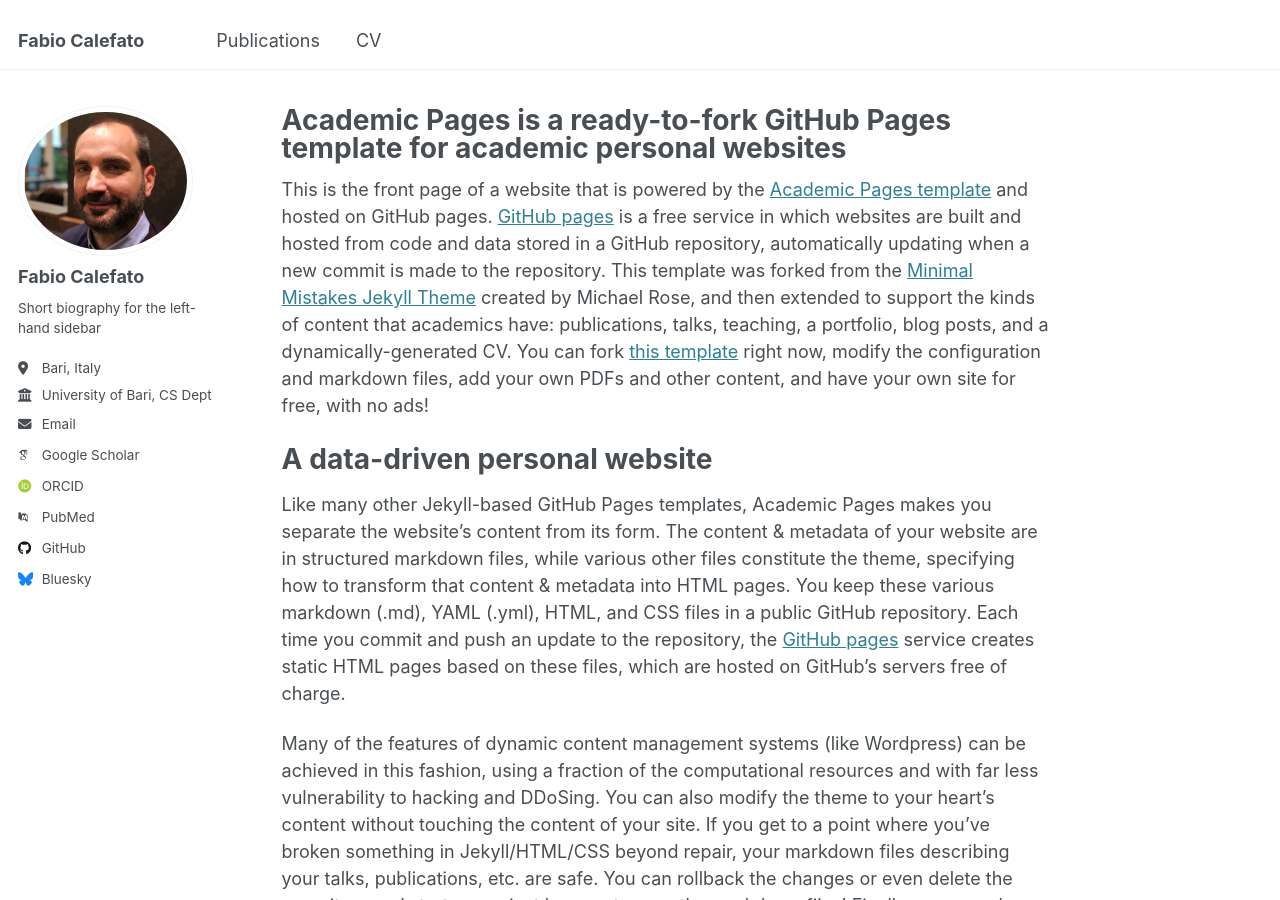
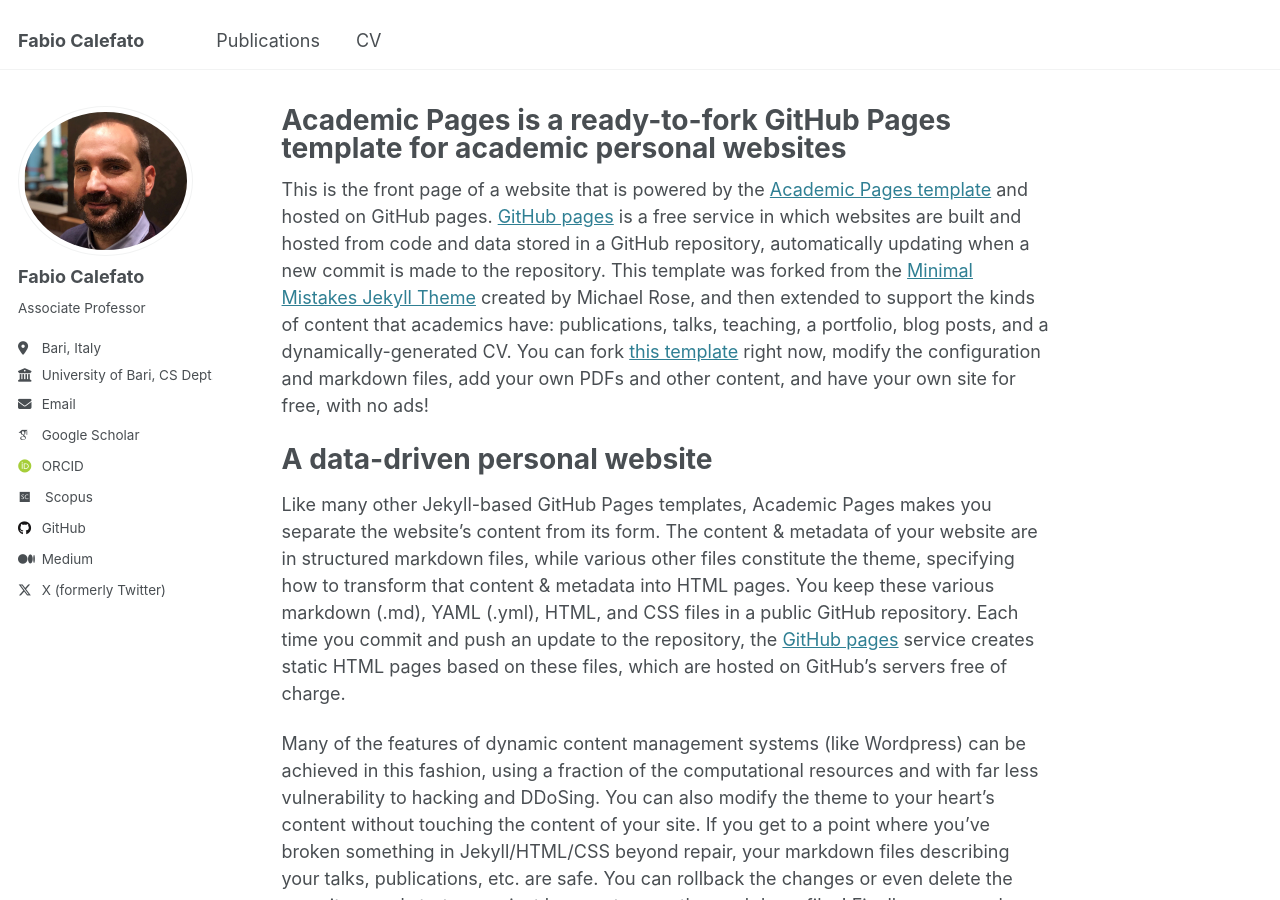
Before and after one commit to bateman/bateman.github.io, a Jekyll site: the page built from _pages/about.md, in a window 1280 px wide and 900 px high. Built offline with Jekyll 4.4.1, drawn with Linux system fonts in a browser that asks for light colours; some web fonts are replaced; part of the change alters nothing that is shown.

Commit message:
Update author information in _config.yml

```diff
--- a/_config.yml
+++ b/_config.yml
@@ -24,8 +24,8 @@ author:
   # Biographic information
   avatar           : "profile.png"
   name             : "Fabio Calefato"
-  pronouns         : # example: "he/hisr"
-  bio              : "Short biography for the left-hand sidebar"
+  pronouns         : # example: "he/his"
+  bio              : "Associate Professor"
   location         : "Bari, Italy"
   employer         : "University of Bari, CS Dept."
   uri              : # URL
@@ -33,13 +33,13 @@ author:
 
   # Academic websites
   arxiv            : # URL - Update with the correct link to your profile
-  googlescholar    : "https://scholar.google.com/citations?user=PS_CX0AAAAAJ"
+  googlescholar    : "https://scholar.google.com/citations?user=n_XWRkoAAAAJ"
   impactstory      : # URL
-  orcid            : "http://orcid.org/yourorcidurl"
+  orcid            : "https://orcid.org/0000-0003-2654-1588"
   semantic         : # URL
-  pubmed           : "https://www.ncbi.nlm.nih.gov/pubmed/?term=john+snow"
+  pubmed           : # URL
   researchgate     : # URL
-  scopus           : # URL
+  scopus           : "https://www.scopus.com/authid/detail.uri?authorId=8303001500"
 
   # Repositories and software development
   bitbucket        : # Username - Update with your username on the site
@@ -50,7 +50,7 @@ author:
   stackoverflow    : # User number or user number and name (i.e., use "1" or "1/jeff-atwood")
 
   # Social media
-  bluesky          : "bsky.app" # Replace this with you Bluesky username
+  bluesky          : # Replace this with you Bluesky username
   facebook         : # Username
   flickr           : # Username
   foursquare       : # Username
@@ -61,13 +61,13 @@ author:
   lastfm           : # Username
   linkedin         : # Username
   mastodon         : # URL
-  medium           : # URL
+  medium           : "https://medium.com/@fcalefato"
   pinterest        : # Username
   soundcloud       : # Username
   steam            : # Username
   telegram         : # URL
   tumblr           : # Username
-  twitter          : # Username for X / Twitter
+  twitter          : "@fcalefato"
   vine             : # Username
   weibo            : # Username
   wikipedia        : # Username
```
